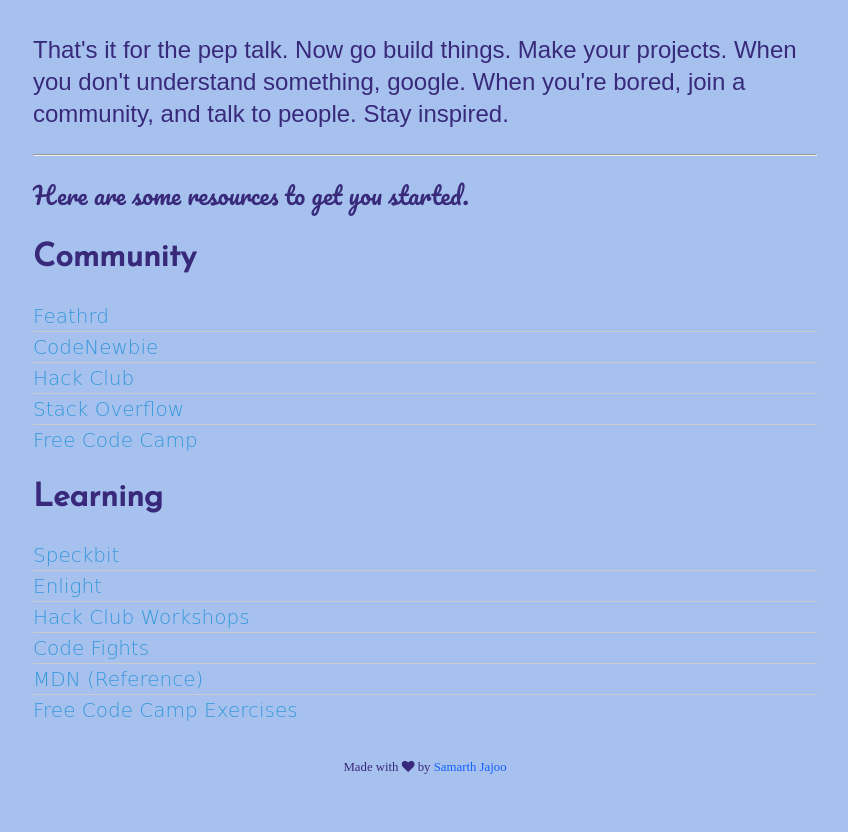
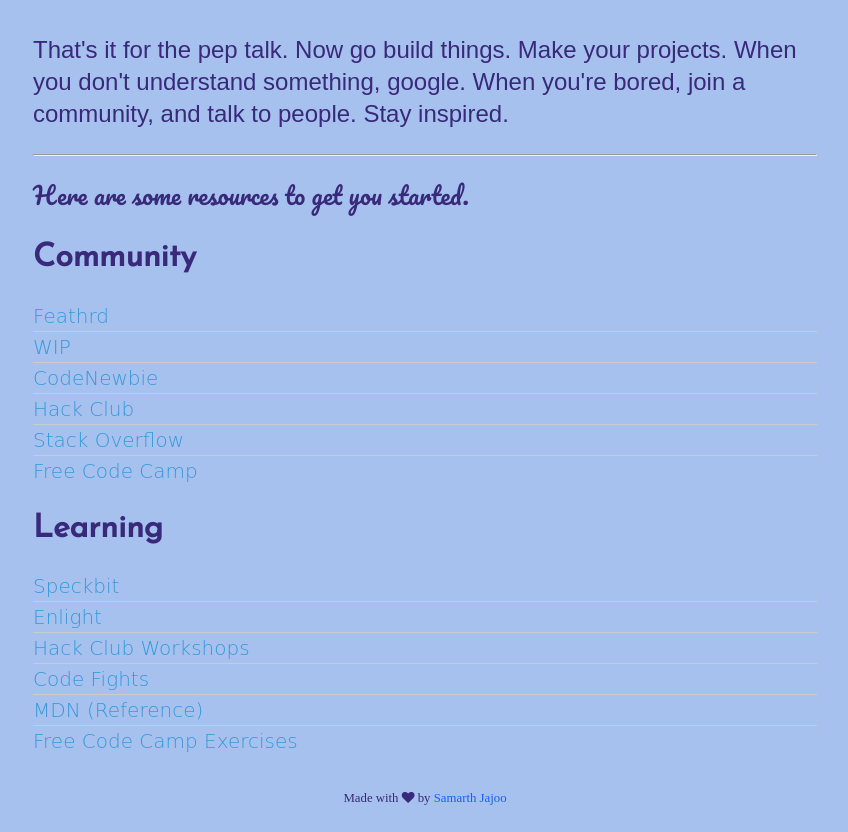
Before and after one commit to jajoosam/code, a plain HTML site: page index.html in a window 1280 px wide. Shown: the part 698-1530 px from the top of the page, without its empty margins (215-1063 px from the left). Before the commit the page ends 1499 px from the top, so only its background shows below. Drawn offline with Linux system fonts and the light colour scheme; a script that the page names is missing; a web font is replaced by a local one.

Commit message:
Update index.html

```diff
--- a/index.html
+++ b/index.html
@@ -25,6 +25,7 @@
             <div>
               <ul>
                 <li><a href="http://www.feathrd.co/">Feathrd</a></li>
+                <li><a href="https://wip.chat/">WIP</a></li>
                 <li><a href="http://www.codenewbie.org/">CodeNewbie</a></li>
                 <li><a href="https://hackclub.com/">Hack Club</a></li>
                 <li><a href="http://stackoverflow.com/">Stack Overflow</a></li>
```
